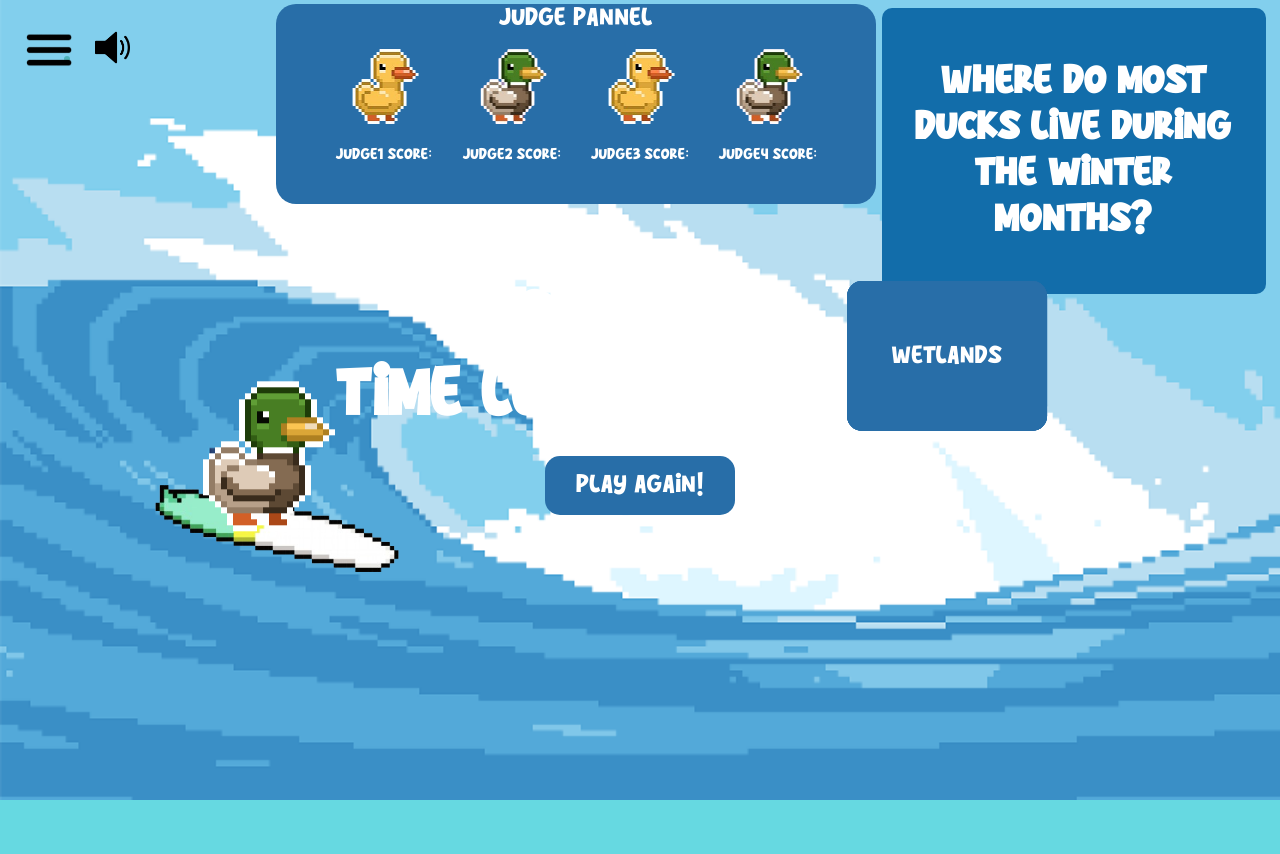
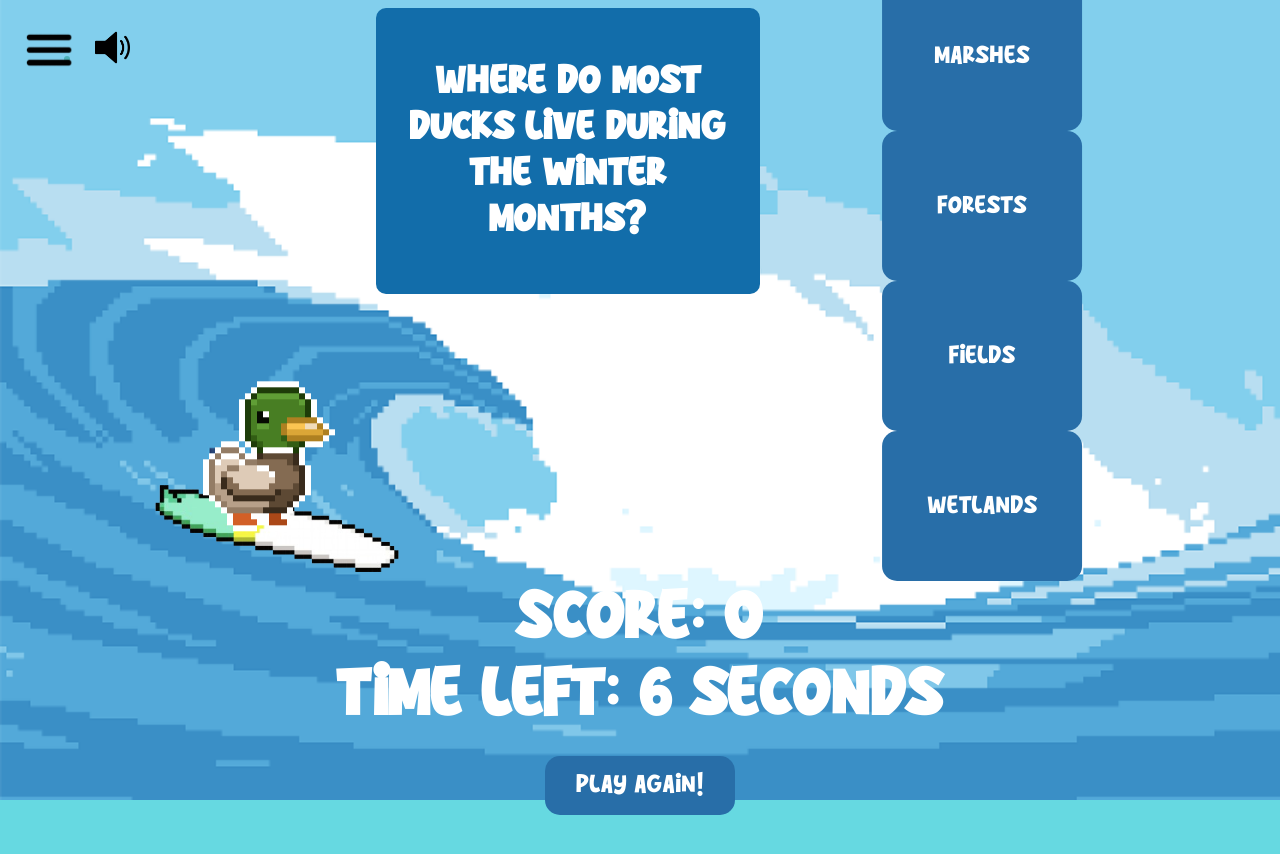
Before and after one commit to myleecsmith/egg-depot, a React (Create React App) app in the folder react-login/frontend/: page /Game1 in a window 1280 px wide. Shown: the top 854 px of the page. Before the commit the page ends 800 px from the top, so only its background shows below. Built offline with nearby package versions, Linux system fonts and the light colour scheme.

Commit message:
New changes

```diff
--- a/react-login/frontend/src/AboutUs.js
+++ b/react-login/frontend/src/AboutUs.js
@@ -19,6 +19,7 @@ const AboutUs = (props) => {
         About the Team
       </div>
       <br></br>
+      <p>Our mission was to raise awarness about ducks and the charity that supports them: Ducks Unlimited.</p>
       <div className='aboutContainer'>
         <div className='teamMemberContainer'>
           <div id="aboutbg">
--- a/react-login/frontend/src/App.css
+++ b/react-login/frontend/src/App.css
@@ -311,7 +311,7 @@ header {
   font-size: 25px;
   display: block;
   position: fixed;
-  right : 0.5%;
+  right : 40%;
   top: 0%;
   color: white;
   margin: 8px;
@@ -342,7 +342,7 @@ header {
 }
 
 .Game1-bg .option-button {
-  position: fixed;
+  position: relative;
   overflow: hidden;
   background-color: #286ea8;
   border: none;
@@ -355,28 +355,29 @@ header {
   cursor: pointer;
   height: 150px;
   width: 200px;
+  left: 70%;
   line-height: 25px;
   font-family: Frogie, -apple-system, BlinkMacSystemFont, Segoe UI, Roboto, Oxygen, Ubuntu, Cantarell, Fira Sans, Droid Sans, Helvetica Neue, sans-serif;
 }
 
 .Game1-bg .option-button.option-1 {
   top: 10%;
-  left: 25px;
+  left: 100px;
 }
 
 .Game1-bg .option-button.option-2 {
   top: 35%;
-  left: 25px;
+  left: 100px;
 }
 
 .Game1-bg .option-button.option-3 {
   top: 60%;
-  left: 25px;
+  left: 100px;
 }
 
 .Game1-bg .option-button.option-0 {
   top: 85%;
-  left: 25px;
+  left: 100px;
 }
 
 .option-button:hover {
@@ -424,96 +425,3 @@ header {
 #play-again:hover {
   background-color: #085da3;
 }
-
-/* Styles for the image container */
-.judge {
-  position: fixed; /* Change to relative positioning */
-  text-align: center;
-  top: 10%; /* Position it vertically in the middle */
-  left: 30%; /* Position it horizontally in the middle */
-  transform: translate(-50%, -50%);
-}
-
-/* Styles for the paragraph */
-.judge p {
-  position: absolute; /* Position the paragraph absolutely */
-  top: 88%; /* Position it vertically in the middle */
-  left: 50%; /* Position it horizontally in the middle */
-  transform: translate(-50%, -50%); /* Center the paragraph */
-  font-size: 15px;
-  color: white; /* Set text color to white or appropriate color */
-  white-space: nowrap;
-}
-
-/* Styles for the image container */
-.judge1 {
-  position: fixed; /* Change to relative positioning */
-  text-align: center;
-  top: 10%; /* Position it vertically in the middle */
-  left: 40%; /* Position it horizontally in the middle */
-  transform: translate(-50%, -50%);
-}
-
-/* Styles for the paragraph */
-.judge1 p {
-  position: absolute; /* Position the paragraph absolutely */
-  top: 88%; /* Position it vertically in the middle */
-  left: 50%; /* Position it horizontally in the middle */
-  transform: translate(-50%, -50%); /* Center the paragraph */
-  font-size: 15px;
-  color: white; /* Set text color to white or appropriate color */
-  white-space: nowrap;
-}
-
-/* Styles for the image container */
-.judge2 {
-  position: fixed; /* Change to relative positioning */
-  text-align: center;
-  top: 10%; /* Position it vertically in the middle */
-  left: 50%; /* Position it horizontally in the middle */
-  transform: translate(-50%, -50%);
-}
-
-/* Styles for the paragraph */
-.judge2 p {
-  position: absolute; /* Position the paragraph absolutely */
-  top: 88%; /* Position it vertically in the middle */
-  left: 50%; /* Position it horizontally in the middle */
-  transform: translate(-50%, -50%); /* Center the paragraph */
-  font-size: 15px;
-  color: white; /* Set text color to white or appropriate color */
-  white-space: nowrap;
-}
-
-/* Styles for the image container */
-.judge3 {
-  position: fixed; /* Change to relative positioning */
-  text-align: center;
-  top: 10%; /* Position it vertically in the middle */
-  left: 60%; /* Position it horizontally in the middle */
-  transform: translate(-50%, -50%);
-}
-
-/* Styles for the paragraph */
-.judge3 p {
-  position: absolute; /* Position the paragraph absolutely */
-  top: 88%; /* Position it vertically in the middle */
-  left: 50%; /* Position it horizontally in the middle */
-  transform: translate(-50%, -50%); /* Center the paragraph */
-  font-size: 15px;
-  color: white; /* Set text color to white or appropriate color */
-  white-space: nowrap;
-}
-
-.Judgepannel {
-  position : fixed;
-  width: 600px; /* adjust size as needed */
-  height: 200px; /* adjust size as needed */
-  background-color: #286ea8;
-  border-radius: 20px; /* adjust border radius for rounded corners */
-  position: absolute;
-  top: 13%;
-  left: 45%;
-  transform: translate(-50%, -50%);
-  color : white;
-}
--- a/react-login/frontend/src/Game1.js
+++ b/react-login/frontend/src/Game1.js
@@ -229,7 +229,7 @@ function DuckTrivia() {
           <div className="Sidebarbtn">
             <img src={sidebarButtonImg} alt="sidebar button" height={100} onClick={toggleSidebar} />
           </div>
-          <div className="Judgepannel">Judge Pannel</div>
+          {/*<div className="Judgepannel">Judge Pannel</div>
           <div className="judge">
             <img src={judge} alt="duck" height={150} />
             <p>Judge1 Score:</p>
@@ -245,7 +245,7 @@ function DuckTrivia() {
           <div className="judge3">
             <img src={judge1} alt="duck" height={150} />
             <p>Judge4 Score:</p>
-          </div>
+        </div>*/}
           {/* Sidebar component */}
           <Sidebar isOpen={isOpen} toggle={toggleSidebar} toggleAudio={toggleAudio} isAudioPlaying={isAudioPlaying} clearTimer={clearTimer} />
           {/* Main content */}
--- a/react-login/frontend/src/index.css
+++ b/react-login/frontend/src/index.css
@@ -91,7 +91,7 @@ input[type='button']:hover {
   border-radius: 50px;
   background: rgb(154, 237, 243);
   padding: 20px;
-  width: 390px;
+  width: 400px;
   height: 600px;
 }
 
```
Also changed, not shown: 2 other files (tests, documents, lock files or other folders).
